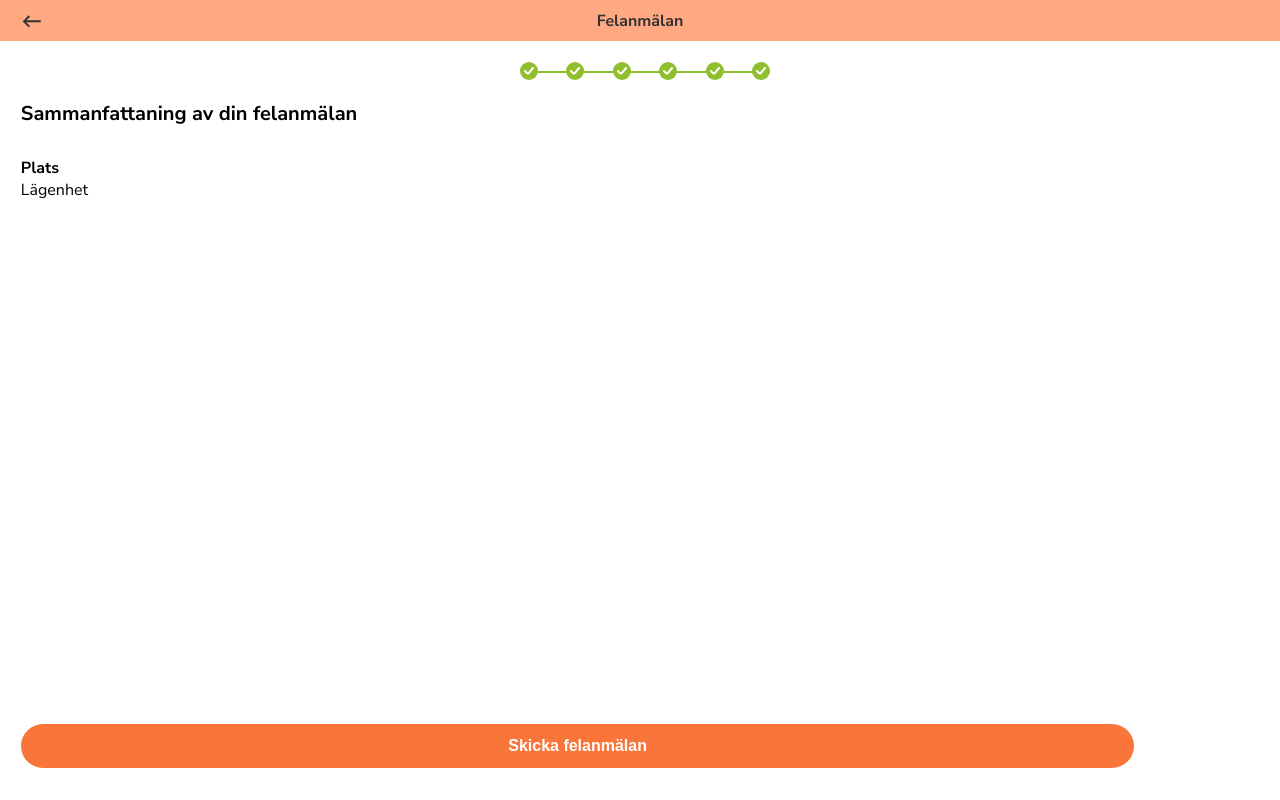
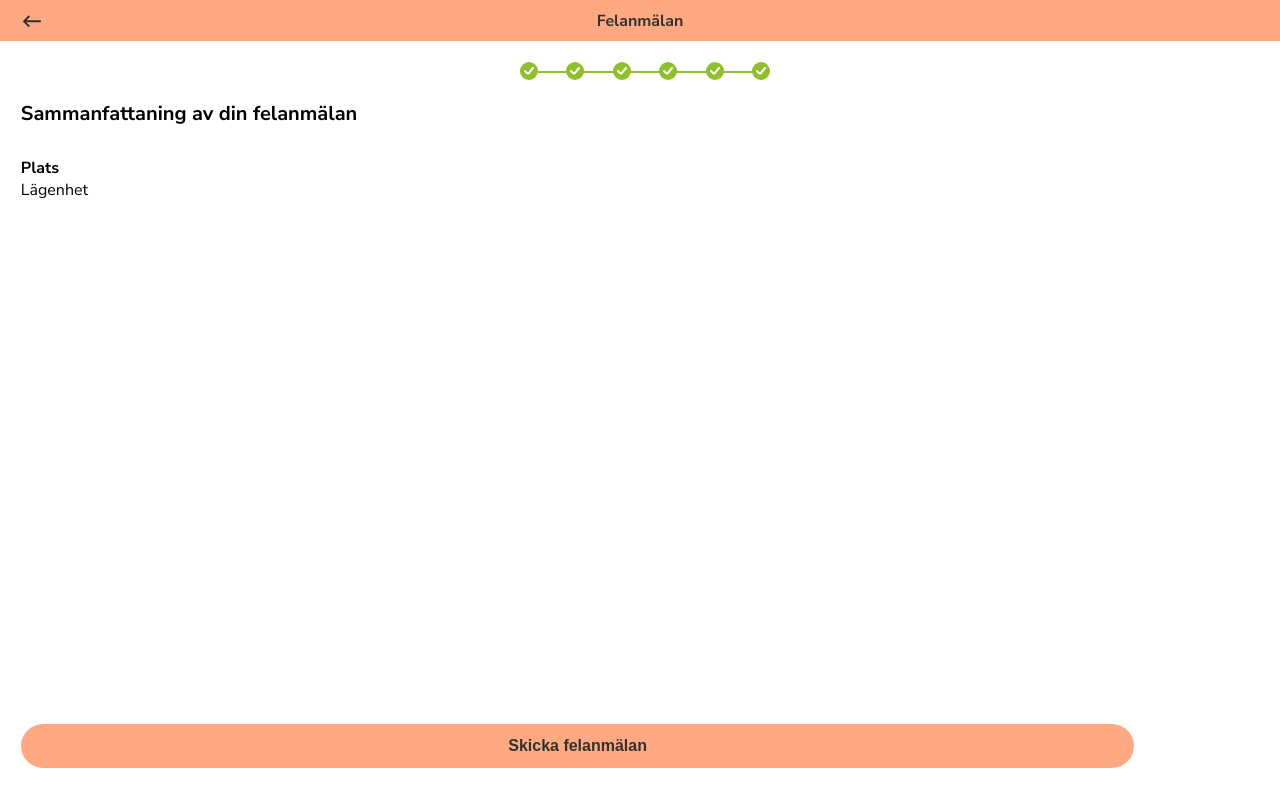
Before and after one commit to allmannyttan/felanmalan, a React (Vite) app in the folder packages/client/: page /sammanfattning in a window 1280 px wide. Built offline with nearby package versions, Linux system fonts and the light colour scheme; the HTML template or start-up script is replaced by a standard one.

Commit message:
chore: change button colors

```diff
--- a/packages/client/src/components/Button.tsx
+++ b/packages/client/src/components/Button.tsx
@@ -8,9 +8,9 @@ interface StyleProps {
 
 export const StyledBtn = styled.button<StyleProps>`
   background-color: ${(props) =>
-    props.disabled ? props.theme.colors.lightGrey : props.theme.colors.lightOrange};
+    props.disabled ? props.theme.colors.lightGrey : props.theme.colors.paleOrange};
   color: ${(props) =>
-    props.disabled ? props.theme.colors.darkGrey : props.theme.colors.white};
+    props.disabled ? props.theme.colors.darkGrey : props.theme.colors.dark};
   border-radius: 33px;
   border: none;
   cursor: pointer;
--- a/packages/client/src/components/CompleteForm.tsx
+++ b/packages/client/src/components/CompleteForm.tsx
@@ -40,7 +40,7 @@ const FileLabel = styled.label`
   background-color: ${({ theme }) => theme.colors.white};
   color: black;
   border-radius: 33px;
-  border: ${({ theme }) => `1px solid ${theme.colors.lightOrange}`};
+  border: ${({ theme }) => `1px solid ${theme.colors.paleOrange}`};
   cursor: pointer;
   padding: 0.6rem 0;
   font-weight: 700;
```
